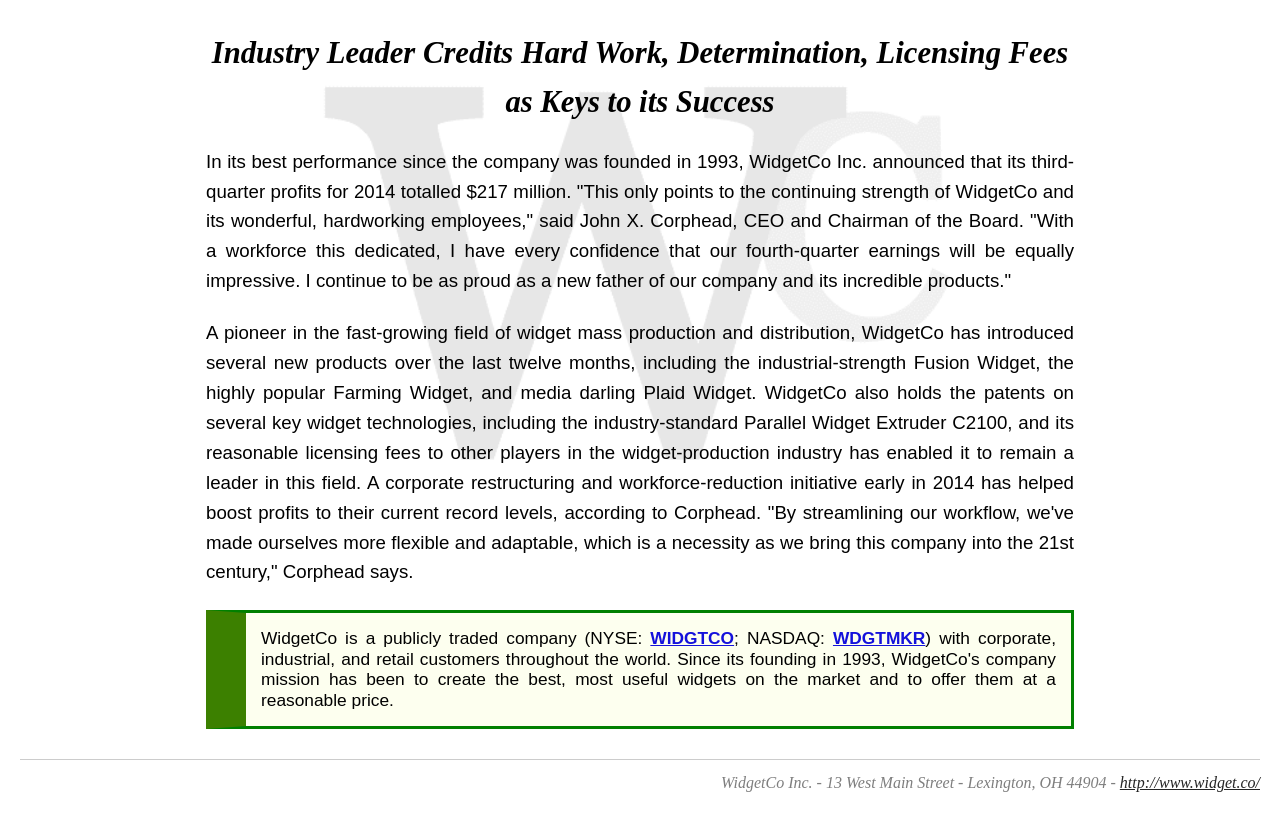
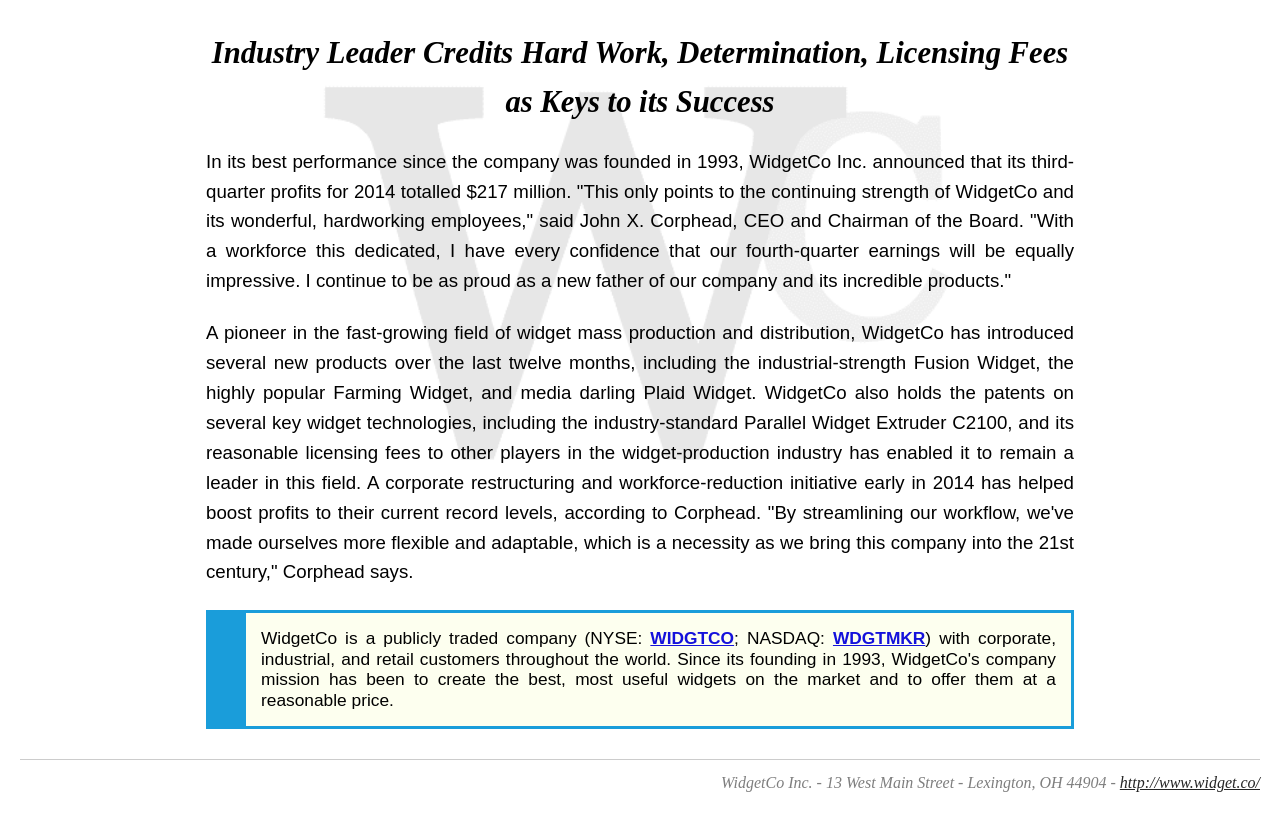
Before and after one commit to ebelman555/Module03, a plain HTML site: page Module02Start.html in a window 1280 px wide. Shown: the part 267-1082 px from the top of the page. Drawn offline with Linux system fonts and the light colour scheme.

Commit message:
Updated colors

```diff
--- a/styles.css
+++ b/styles.css
@@ -62,14 +62,14 @@ p {
 }
 
 section {
-    border: 3px solid rgb(0, 128, 0);
+    border: 3px solid rgb(26, 157, 218);
     background-color: #fdffef;
     padding: 15px;
     margin: 20px auto;
     max-width: 100%;
     font-size: 13pt;
     line-height: 1.2;
-    border-left: 40px solid rgb(60, 128, 0);
+    border-left: 40px solid rgb(26, 157, 218);
 
 }
 
```
